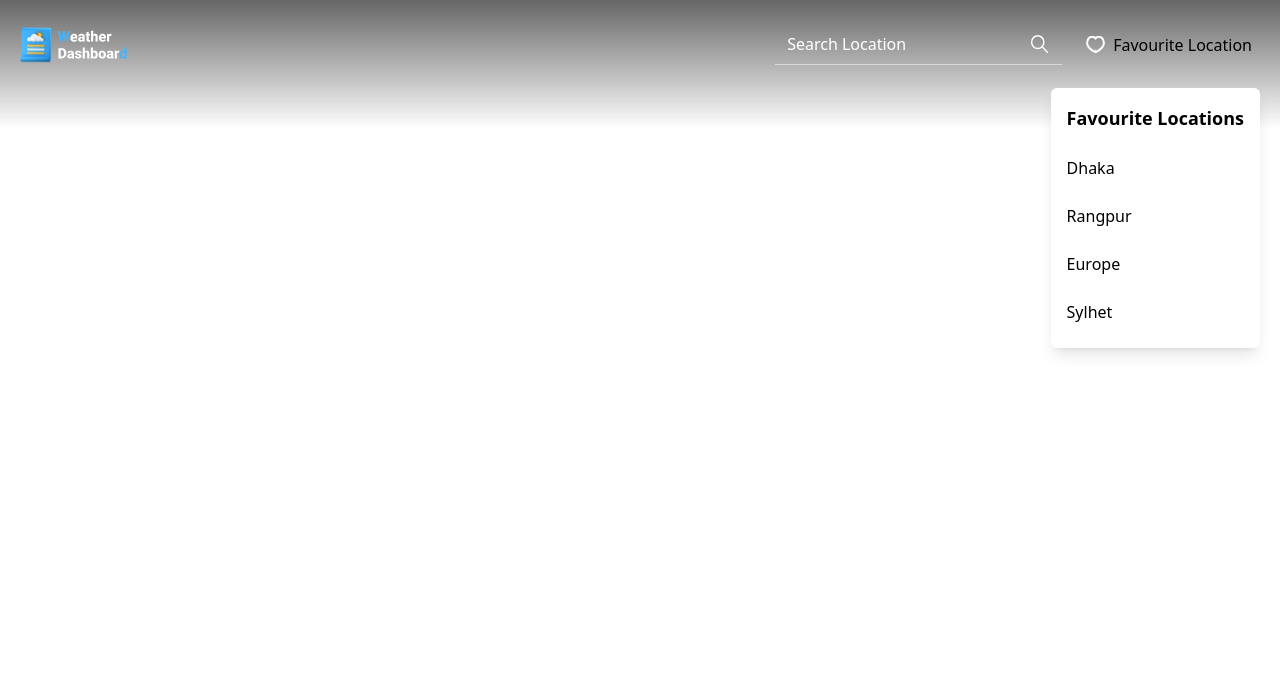
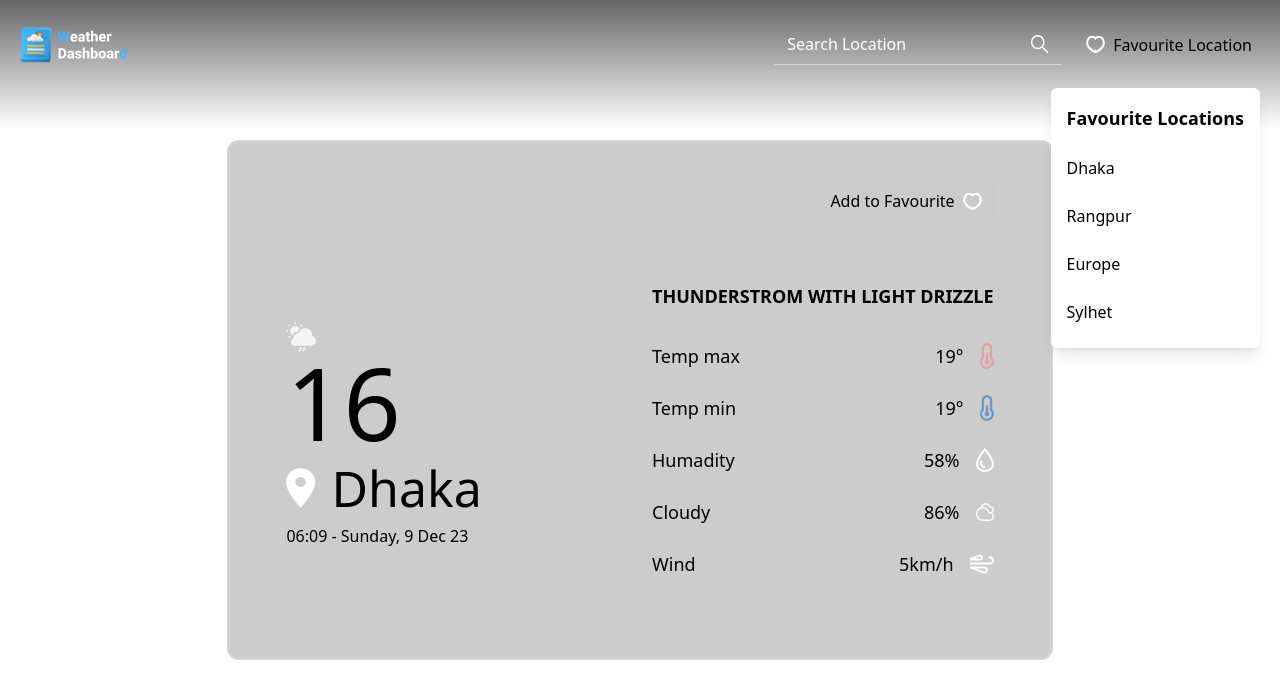
Before and after one commit to shariar-duke/bd-climate, a React (Vite) app: page / in a window 1280 px wide. Shown: the top 698 px of the page. Built offline with nearby package versions, Linux system fonts and the light colour scheme.

Commit message:
app.jsx with header and weatherBoard

```diff
--- a/src/App.jsx
+++ b/src/App.jsx
@@ -1,9 +1,17 @@
 import Header from "./components/header/Header";
+import WeatherBoard from "./components/weather/WeatherBoard";
 
 export default function App() {
   return (
     <>
-      <Header />
+      <div className="grid place-items-center h-screen">
+        <Header />
+        <main>
+          <section>
+            <WeatherBoard />
+          </section>
+        </main>
+      </div>
     </>
   );
 }
```
